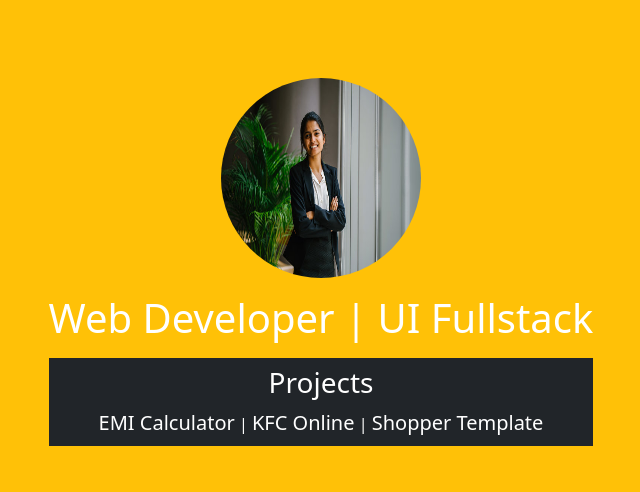
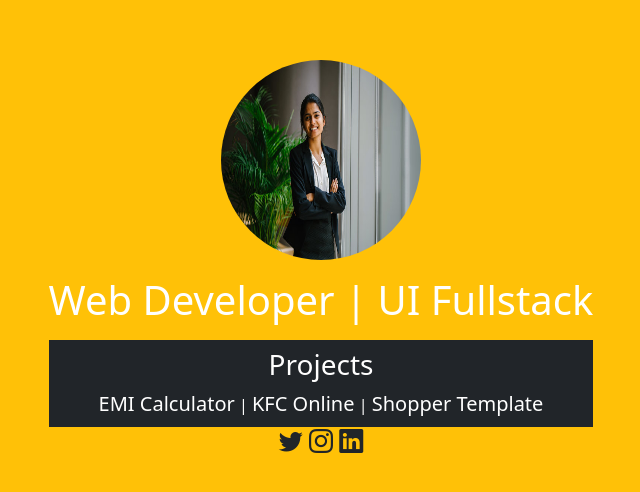
Before and after one commit to Ashwiniportfoli/ashwini-portfolio, a website: page index.html in a window 1280 px wide. Shown: the part 138-630 px from the top of the page, without its empty margins (319-959 px from the left). Drawn offline with nearby package versions, Linux system fonts and the light colour scheme.

Commit message:
social links updated

```diff
--- a/index.html
+++ b/index.html
@@ -31,6 +31,11 @@
             <span>|</span>
             <spn><a href="public/shoppertamplate.html">Shopper Template</a></spn>
         </div>
+        <div class="h4">
+            <span class="bi bi-twitter"></span>
+            <span class="bi bi-instagram"></span>
+            <span class="bi bi-linkedin"></span>
+        </div>
     </div>
 </body>
 </html>
```
